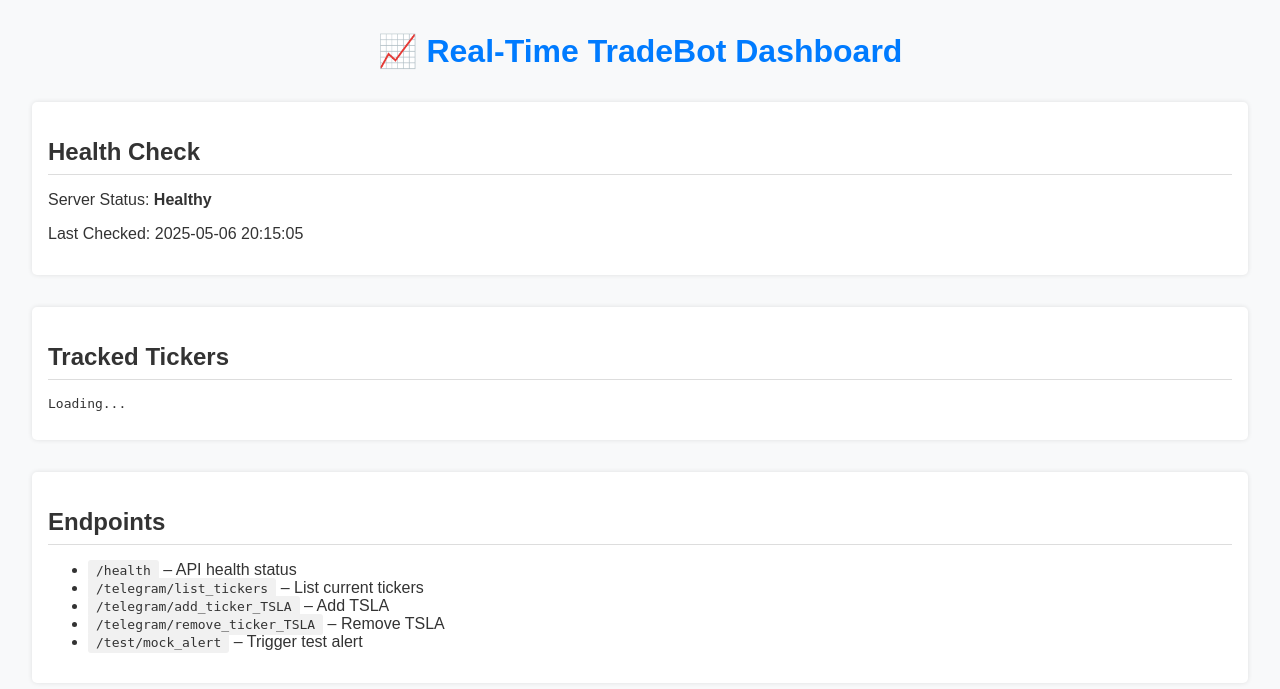
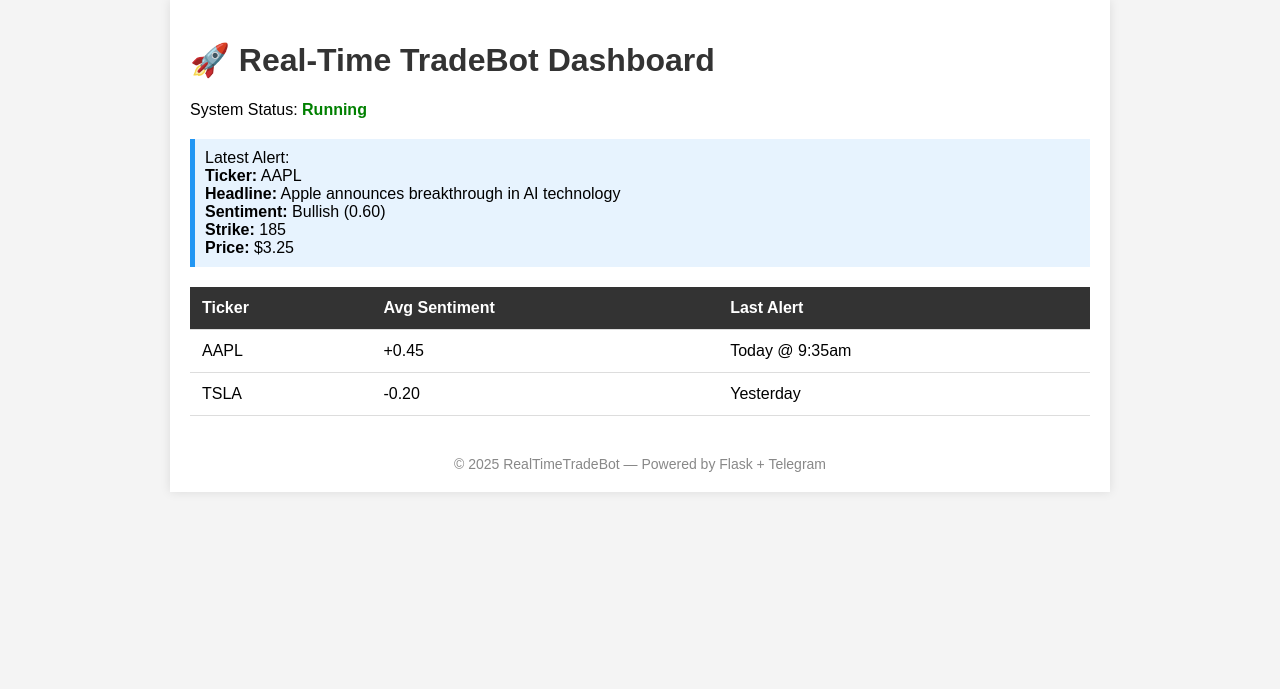
Before and after one commit to ThinkShiftGIT/HourlyAlertSystem, a Flask app: page /dashboard in a window 1280 px wide. Shown: the top 689 px of the page. Run offline with Flask 3, Linux system fonts and the light colour scheme; parts of the project's set-up code (start-up, migrations or seed data) failed here and were passed over.

Commit message:
Update dashboard.html

```diff
--- a/templates/dashboard.html
+++ b/templates/dashboard.html
@@ -1,76 +1,58 @@
 <!DOCTYPE html>
 <html lang="en">
 <head>
-  <meta charset="UTF-8" />
-  <meta name="viewport" content="width=device-width, initial-scale=1.0"/>
-  <title>Real-Time Trade Alert Dashboard</title>
+  <meta charset="UTF-8">
+  <meta name="viewport" content="width=device-width, initial-scale=1.0">
+  <title>Real-Time Trade Alerts Dashboard</title>
   <style>
-    body {
-      font-family: Arial, sans-serif;
-      margin: 2rem;
-      background: #f8f9fa;
-      color: #333;
-    }
-    h1 {
-      text-align: center;
-      color: #007bff;
-    }
-    .section {
-      margin-top: 2rem;
-      padding: 1rem;
-      background: white;
-      border-radius: 5px;
-      box-shadow: 0 0 5px rgba(0,0,0,0.1);
-    }
-    .section h2 {
-      border-bottom: 1px solid #ddd;
-      padding-bottom: 0.5rem;
-      margin-bottom: 1rem;
-    }
-    code {
-      background: #f1f1f1;
-      padding: 0.2rem 0.5rem;
-      border-radius: 3px;
-    }
+    body { font-family: Arial, sans-serif; background: #f4f4f4; margin: 0; padding: 0; }
+    .container { max-width: 900px; margin: auto; padding: 20px; background: white; box-shadow: 0 0 10px rgba(0,0,0,0.1); }
+    h1 { color: #333; }
+    table { width: 100%; border-collapse: collapse; margin-top: 20px; }
+    th, td { padding: 12px; border-bottom: 1px solid #ddd; text-align: left; }
+    th { background: #333; color: white; }
+    .alert { padding: 10px; margin-top: 20px; background: #e7f3fe; border-left: 5px solid #2196F3; }
+    .footer { text-align: center; margin-top: 40px; color: #888; font-size: 14px; }
   </style>
 </head>
 <body>
-  <h1>📈 Real-Time TradeBot Dashboard</h1>
+  <div class="container">
+    <h1>🚀 Real-Time TradeBot Dashboard</h1>
+    <p>System Status: <strong style="color:green;">Running</strong></p>
+    <div class="alert">
+      Latest Alert:<br>
+      <strong>Ticker:</strong> AAPL<br>
+      <strong>Headline:</strong> Apple announces breakthrough in AI technology<br>
+      <strong>Sentiment:</strong> Bullish (0.60)<br>
+      <strong>Strike:</strong> 185<br>
+      <strong>Price:</strong> $3.25
+    </div>
 
-  <div class="section">
-    <h2>Health Check</h2>
-    <p>Server Status: <strong>Healthy</strong></p>
-    <p>Last Checked: <span id="timestamp">Loading...</span></p>
+    <table>
+      <thead>
+        <tr>
+          <th>Ticker</th>
+          <th>Avg Sentiment</th>
+          <th>Last Alert</th>
+        </tr>
+      </thead>
+      <tbody>
+        <tr>
+          <td>AAPL</td>
+          <td>+0.45</td>
+          <td>Today @ 9:35am</td>
+        </tr>
+        <tr>
+          <td>TSLA</td>
+          <td>-0.20</td>
+          <td>Yesterday</td>
+        </tr>
+      </tbody>
+    </table>
+
+    <div class="footer">
+      &copy; 2025 RealTimeTradeBot &mdash; Powered by Flask + Telegram
+    </div>
   </div>
-
-  <div class="section">
-    <h2>Tracked Tickers</h2>
-    <pre id="tickers">Loading...</pre>
-  </div>
-
-  <div class="section">
-    <h2>Endpoints</h2>
-    <ul>
-      <li><code>/health</code> – API health status</li>
-      <li><code>/telegram/list_tickers</code> – List current tickers</li>
-      <li><code>/telegram/add_ticker_TSLA</code> – Add TSLA</li>
-      <li><code>/telegram/remove_ticker_TSLA</code> – Remove TSLA</li>
-      <li><code>/test/mock_alert</code> – Trigger test alert</li>
-    </ul>
-  </div>
-
-  <script>
-    fetch('/health')
-      .then(res => res.json())
-      .then(data => {
-        document.getElementById('timestamp').textContent = data.timestamp;
-      });
-
-    fetch('/telegram/list_tickers')
-      .then(res => res.json())
-      .then(data => {
-        document.getElementById('tickers').textContent = data.result;
-      });
-  </script>
 </body>
 </html>
```
